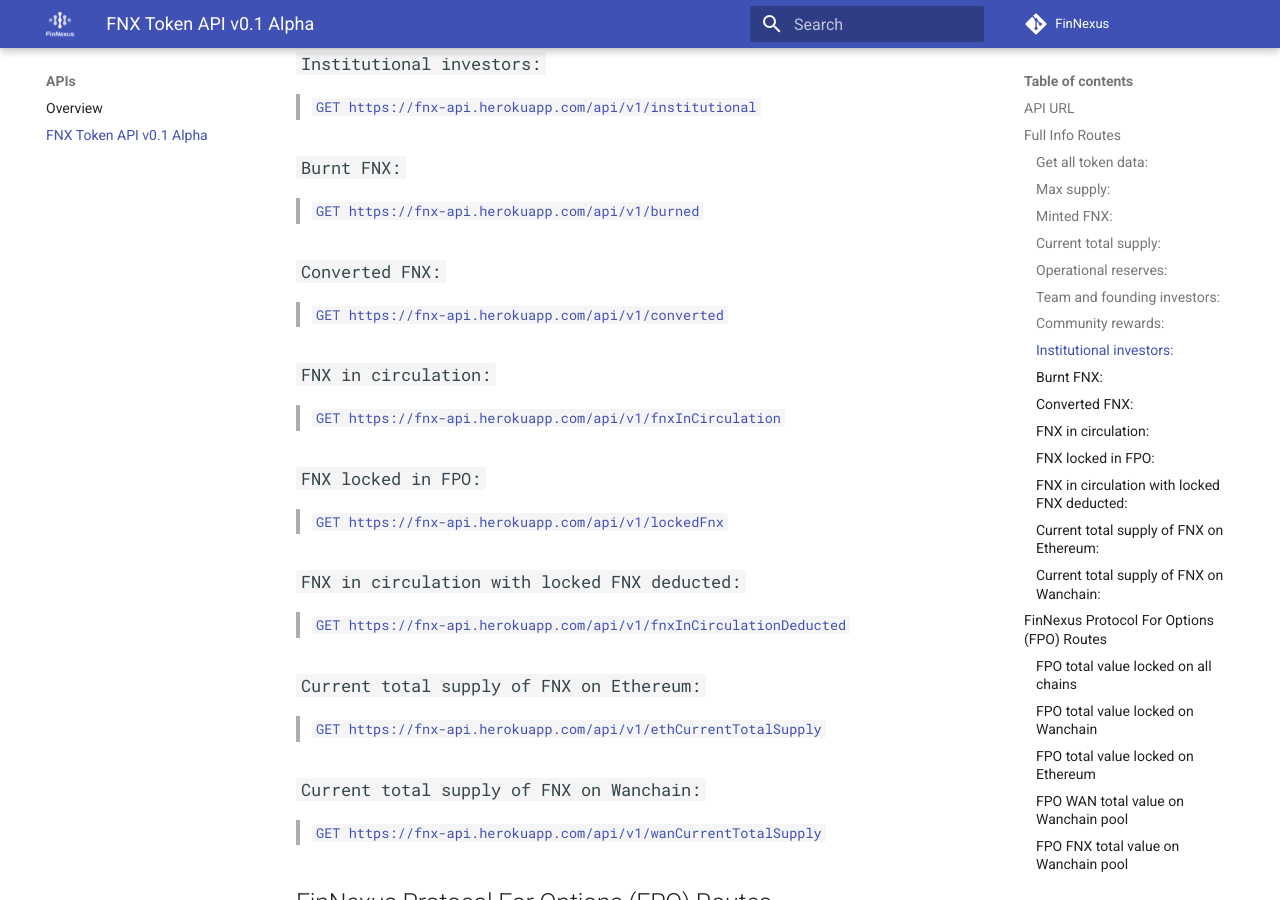
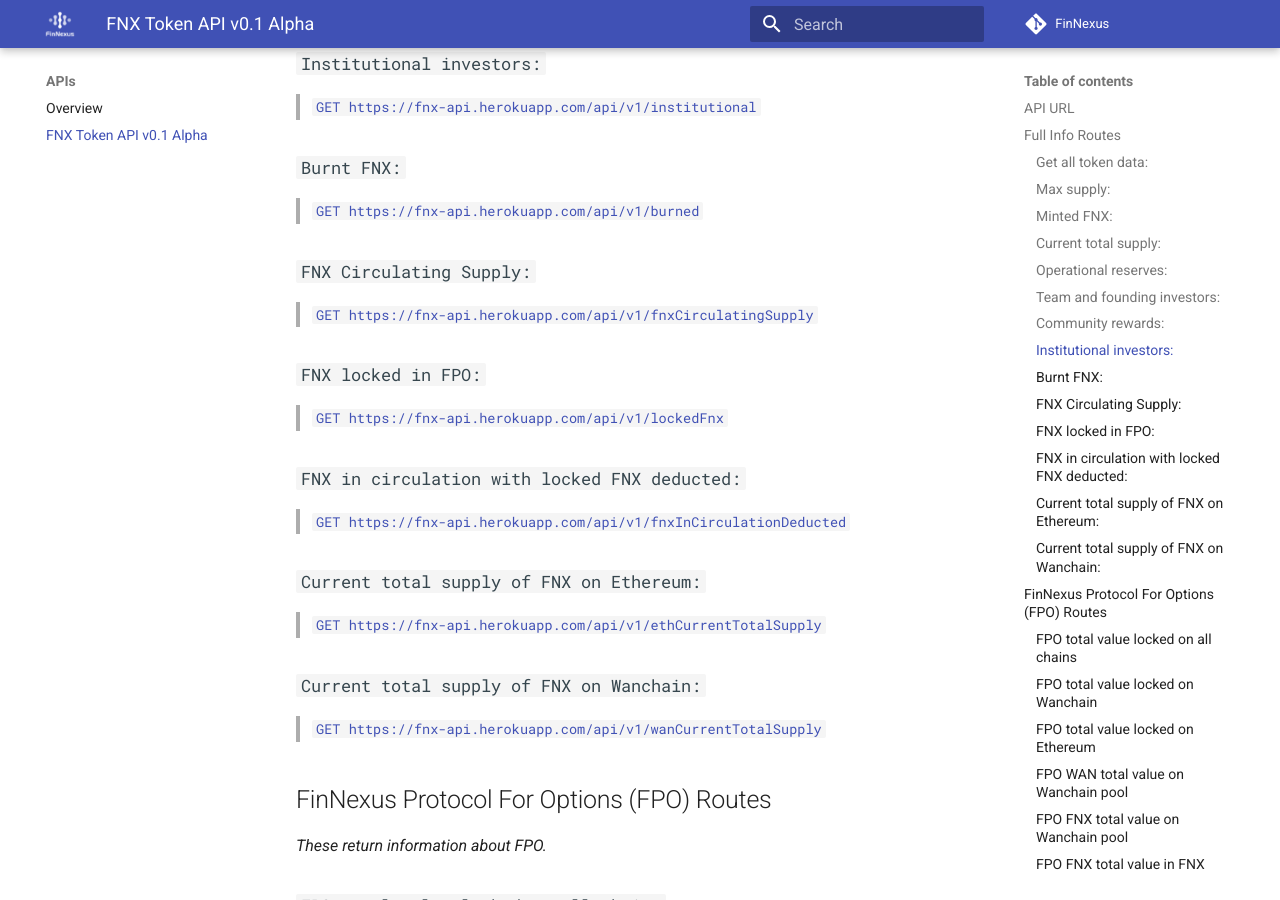
Before and after one commit to Phoenix-Finance/Phoenix-Documentation, an MkDocs documentation site: the page built from content/apis/token.md, in a window 1280 px wide and 900 px high, scrolled down 1499 px. Built offline with MkDocs 1.6.1 and Material for MkDocs 9.7.7, drawn with Linux system fonts in a browser that asks for light colours.

Commit message:
refactor

```diff
--- a/content/apis/token.md
+++ b/content/apis/token.md
@@ -43,11 +43,11 @@ A single route at `/api/v1` returns all of the API data, while individual pieces
 ### `Burnt FNX:`
 > [`GET https://fnx-api.herokuapp.com/api/v1/burned`](https://fnx-api.herokuapp.com/api/v1/burned)
 
-### `Converted FNX:`
-> [`GET https://fnx-api.herokuapp.com/api/v1/converted`](https://fnx-api.herokuapp.com/api/v1/converted)
+<!-- ### `Converted FNX:`
+> [`GET https://fnx-api.herokuapp.com/api/v1/converted`](https://fnx-api.herokuapp.com/api/v1/converted) -->
 
-### `FNX in circulation:`
-> [`GET https://fnx-api.herokuapp.com/api/v1/fnxInCirculation`](https://fnx-api.herokuapp.com/api/v1/fnxInCirculation)
+### `FNX Circulating Supply:`
+> [`GET https://fnx-api.herokuapp.com/api/v1/fnxCirculatingSupply`](https://fnx-api.herokuapp.com/api/v1/fnxInCirculation)
 
 ### `FNX locked in FPO:`
 > [`GET https://fnx-api.herokuapp.com/api/v1/lockedFnx`](https://fnx-api.herokuapp.com/api/v1/lockedFnx)
```
